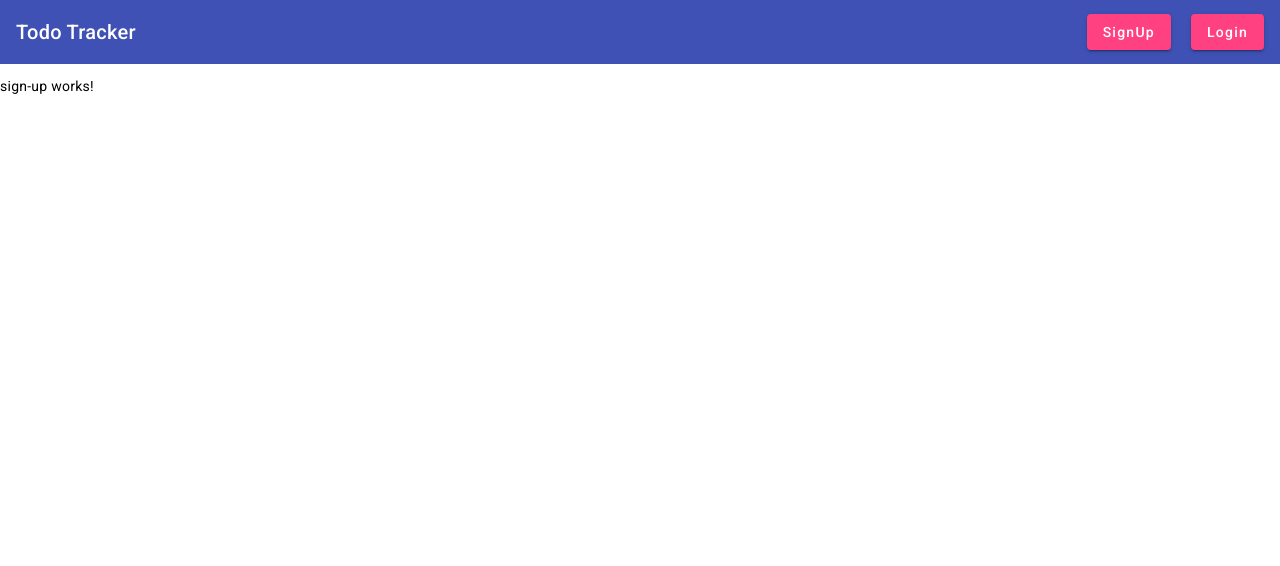
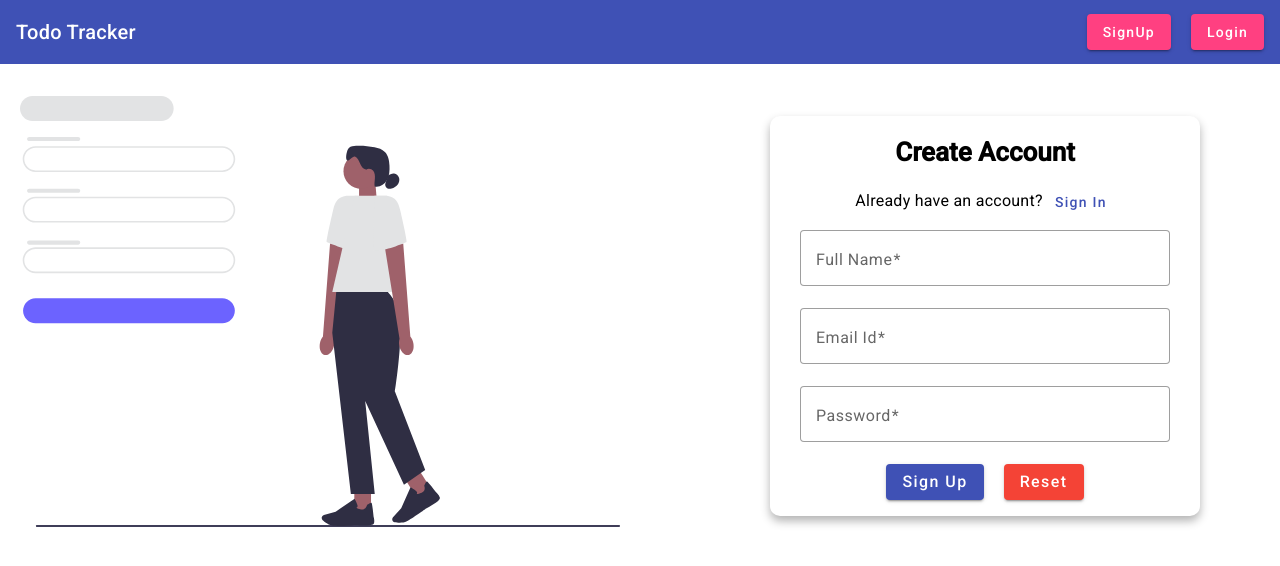
Before and after one commit to nikhilkhetan17/full-stack-todo-tracker-app, an Angular app in the folder todo-tracker-frontend/: page / in a window 1280 px wide. Shown: the top 566 px of the page. Built offline with nearby package versions, Linux system fonts and the light colour scheme.

Commit message:
designed signUp page

```diff
--- a/todo-tracker-frontend/src/app/sign-up/sign-up.component.css
+++ b/todo-tracker-frontend/src/app/sign-up/sign-up.component.css
@@ -0,0 +1,62 @@
+.signup-image {
+  width: 100%;
+  max-width: 600px;
+  height: auto;
+  margin-top: 20px;
+  margin-left: 20px;
+  /* border: 1px solid red; */
+}
+
+.wrapper {
+    display: flex;
+    column-gap: 150px;
+}
+
+.container {
+    margin-top: 40px;
+}
+/* ********************************************************** */
+
+* {
+  box-sizing: border-box;
+}
+
+.card {
+  border-radius: 10px;
+  box-shadow: 0 5px 10px 0 rgba(0, 0, 0, 0.3);
+  width: 430px;
+  height: 400px;
+  background-color: #ffffff;
+  padding: 10px 30px;
+}
+
+.card_title {
+  text-align: center;
+  padding: 10px;
+}
+
+.card_title span {
+  font-size: 16px;
+  font-weight: 400;
+}
+
+.card_title h1 {
+  font-size: 26px;
+  font-weight: bold;
+}
+
+.form mat-form-field {
+  width: 100%;
+
+}
+
+.form button {
+  font-size: 16px;
+
+}
+
+.btn-container {
+  display: flex;
+  justify-content: center;
+  column-gap: 20px;
+}
--- a/todo-tracker-frontend/src/app/sign-up/sign-up.component.html
+++ b/todo-tracker-frontend/src/app/sign-up/sign-up.component.html
@@ -1 +1,31 @@
-<p>sign-up works!</p>
+<div class="wrapper">
+    <img src="{{imageUrl}}" alt="signup-image" class="signup-image">
+    <div class="container">
+        <div class="card">
+            <div class="card_title">
+                <h1>Create Account</h1>
+                <span>Already have an account? <button mat-button color="primary">Sign In</button></span>
+            </div>
+            <div class="form">
+                <form (ngSubmit)="onSubmit()">
+                    <mat-form-field appearance="outline">
+                        <mat-label>Full Name</mat-label>
+                        <input matInput required>
+                    </mat-form-field>
+                    <mat-form-field appearance="outline">
+                        <mat-label>Email Id</mat-label>
+                        <input matInput required>
+                    </mat-form-field>
+                    <mat-form-field appearance="outline">
+                        <mat-label>Password</mat-label>
+                        <input matInput required>
+                    </mat-form-field>
+                    <div class="btn-container">
+                        <button mat-raised-button color="primary" type="submit">Sign Up</button>
+                        <button mat-raised-button color="warn" type="reset">Reset</button>
+                    </div>
+                </form>
+            </div>
+        </div>
+    </div>
+</div>
--- a/todo-tracker-frontend/src/app/sign-up/sign-up.component.ts
+++ b/todo-tracker-frontend/src/app/sign-up/sign-up.component.ts
@@ -7,4 +7,10 @@ import { Component } from '@angular/core';
 })
 export class SignUpComponent {
 
+  imageUrl: string = "../assets/images/signup.svg"
+
+  onSubmit() {
+    console.log("hello");
+  }
+
 }
```
Also changed, not shown: todo-tracker-frontend/src/app/app.module.ts (+7 -1 lines), todo-tracker-frontend/src/assets/images/signup.svg (added).
